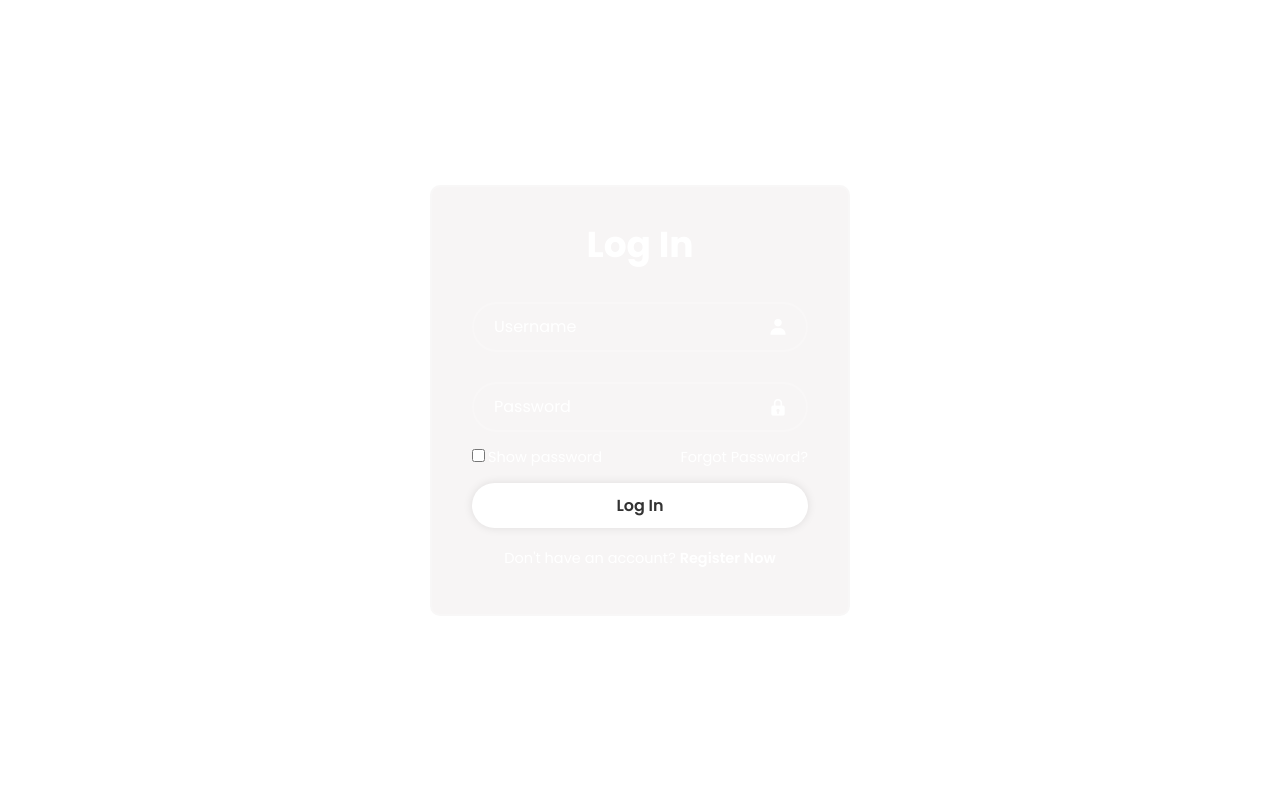
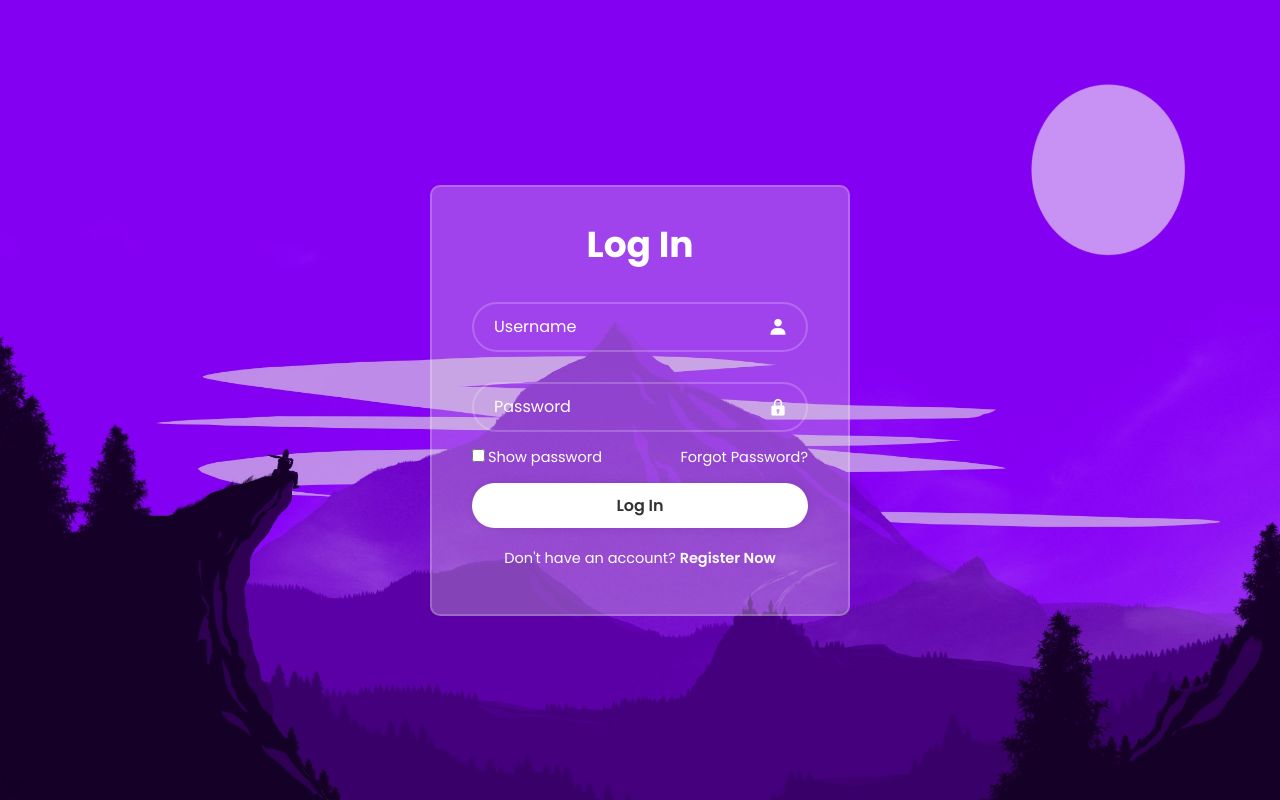
Before and after one commit to cygullem/FinalProjectRVA, a plain HTML site: page logIn.html in a window 1280 px wide. Drawn offline with nearby package versions, Linux system fonts and the light colour scheme.

Commit message:
csss updated for login form

```diff
--- a/logIn.css
+++ b/logIn.css
@@ -13,7 +13,7 @@ body{
     justify-content: center;
     min-height: 100vh;
     /* background-color: rgb(159, 227, 236); */
-    background: url('Firewatch-fantasy-art-purple.jpg') no-repeat;
+    background: url('./img/Firewatch-fantasy-art-purple.jpg') no-repeat;
     background-size: 100% 100%;
     background-position: center;
 }
```
